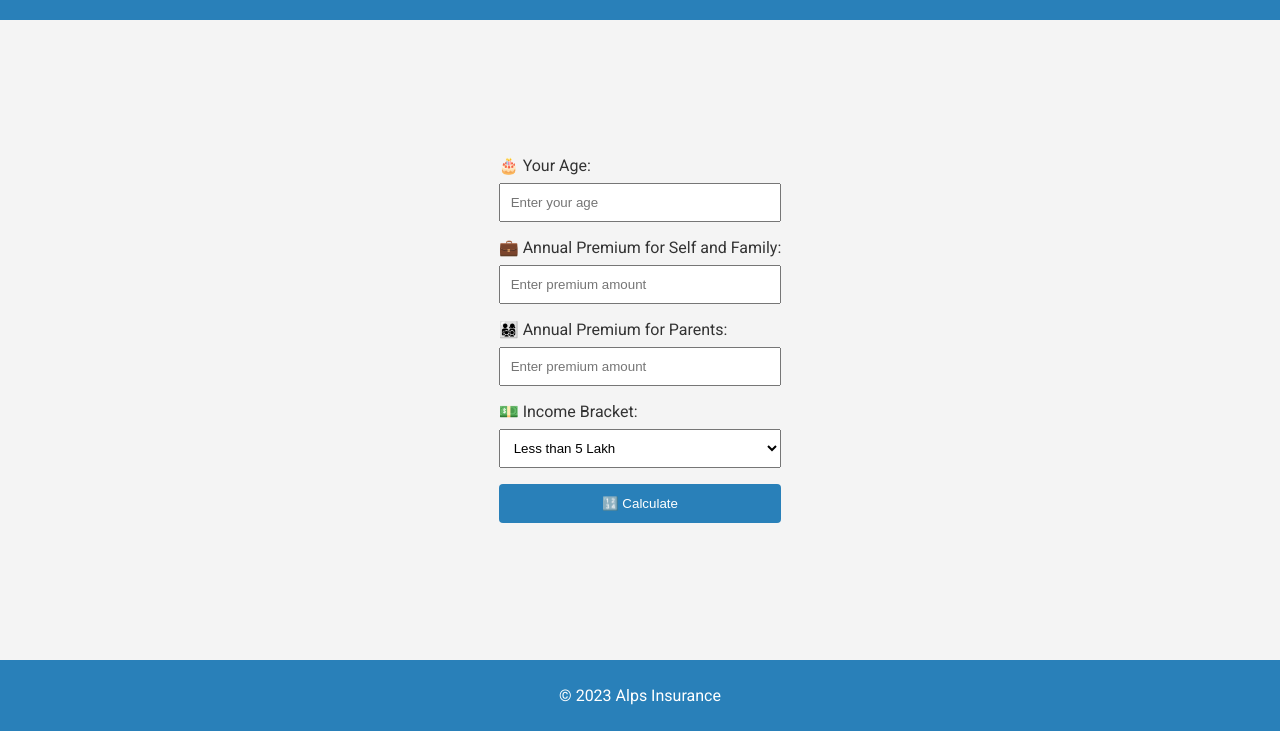
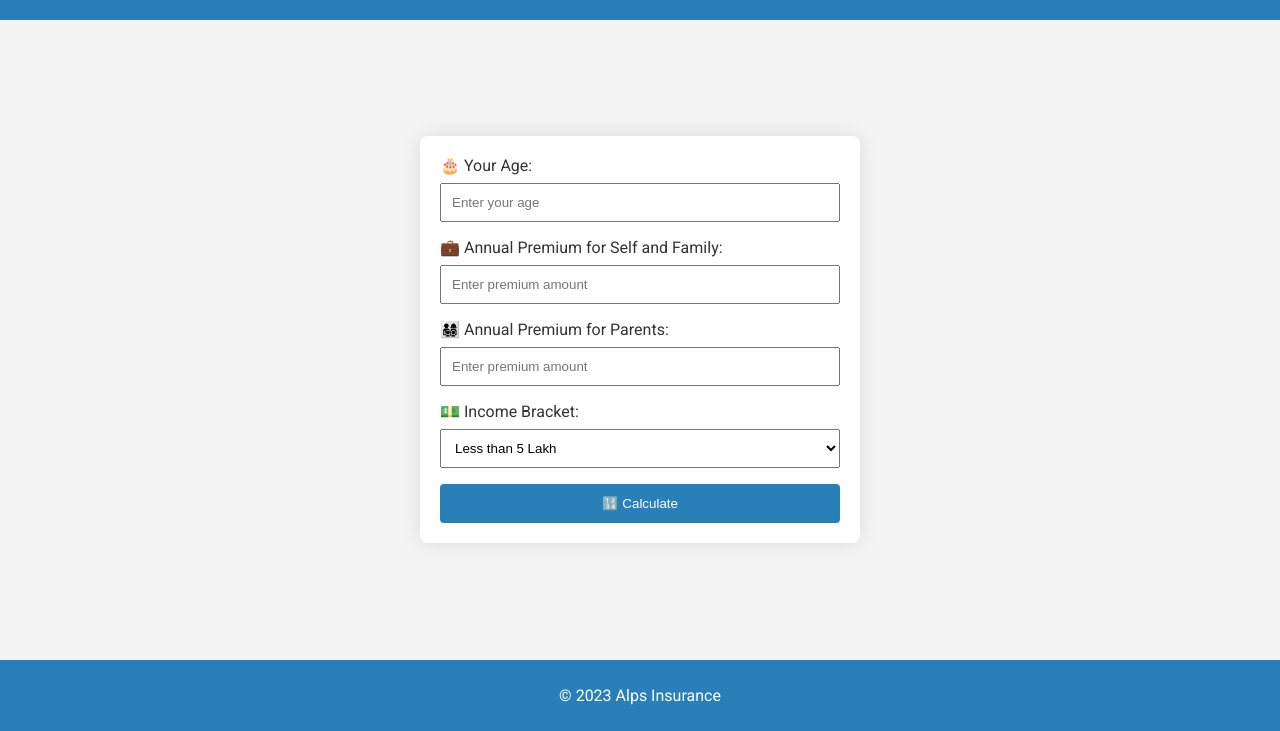
Before and after one commit to theprembhatt/income-tax-calculator, a plain HTML site: page index.html in a window 1280 px wide. Shown: the part 101-832 px from the top of the page. Drawn offline with Linux system fonts and the light colour scheme.

Commit message:
Update index.html

```diff
--- a/index.html
+++ b/index.html
@@ -13,6 +13,7 @@
   </header>
 
   <main>
+    <div class="calculator-container">
       <form id="deduction-form">
         <label for="age">🎂 Your Age:</label>
         <input type="number" id="age" name="age" placeholder="Enter your age" required>
@@ -37,12 +38,13 @@
         <p>💸 Total Deductions: <span id="total-deductions"></span></p>
         <p>💰 Tax Savings: <span id="tax-savings"></span></p>
       </div>
+    </div>
   </main>
 
   <footer>
     <p>&copy; 2023 Alps Insurance</p>
   </footer>
 
-  <script src="calculator.js"></script>
+  <script src="../calculator.js"></script>
 </body>
 </html>
```
Lines whose indentation alone changed are shown as unchanged.
